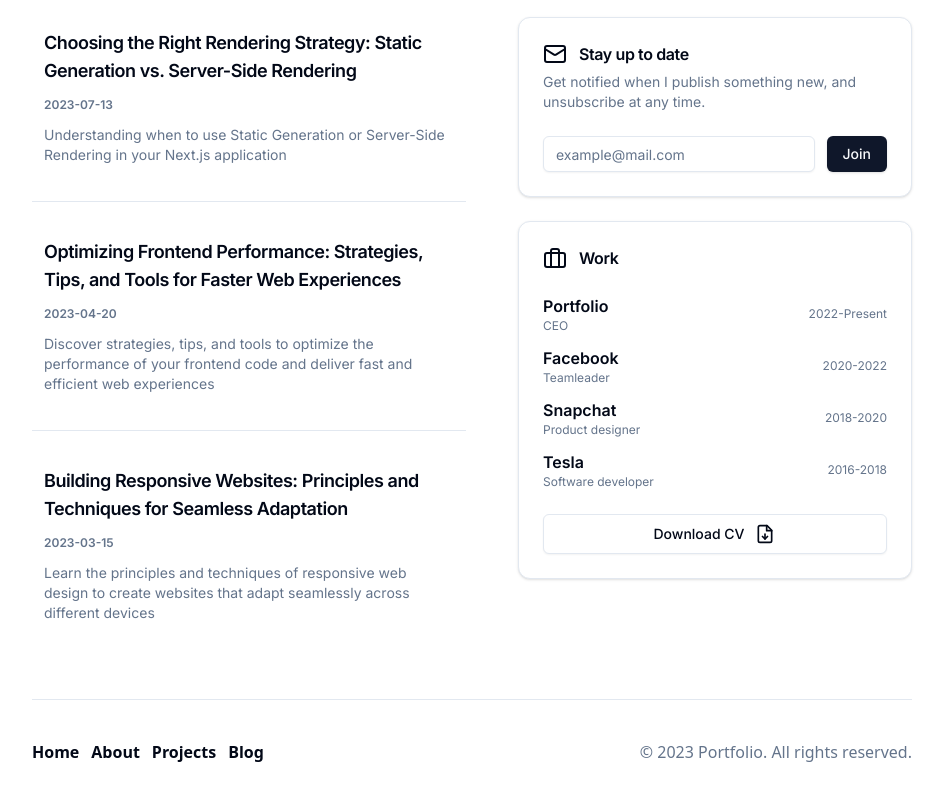
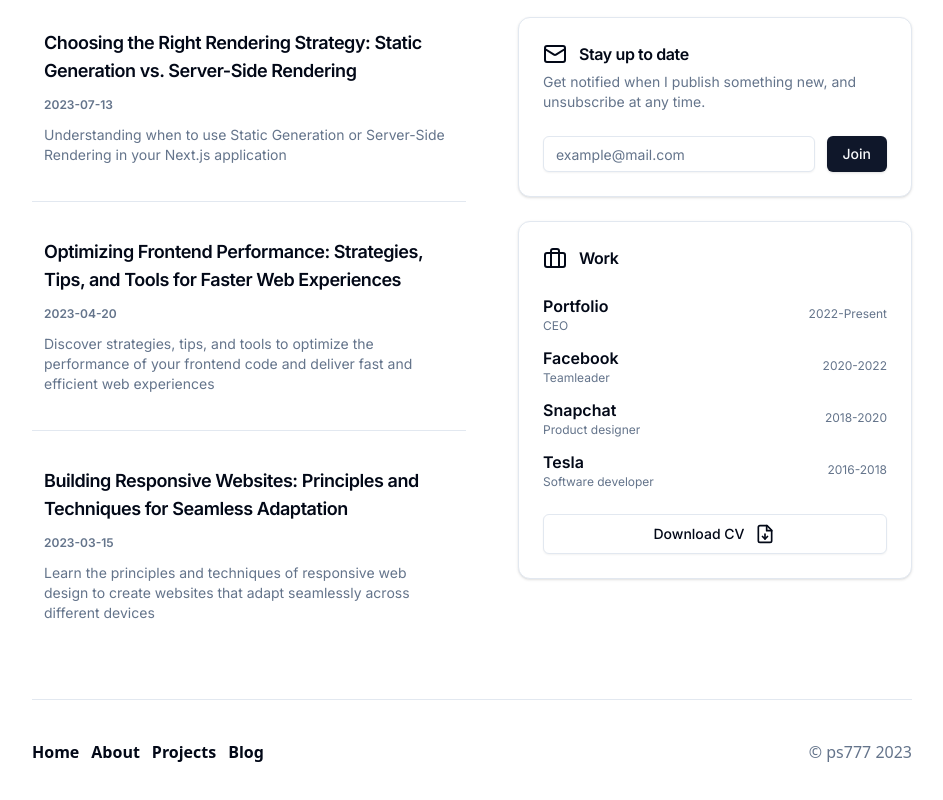
Before and after one commit to piotrszubert/nextjs-dev-portfolio, a Next.js app: page / in a window 1280 px wide. Shown: the part 478-1278 px from the top of the page, without its empty margins (168-1111 px from the left). Built offline with nearby package versions, Linux system fonts and the light colour scheme.

Commit message:
updated footer copyright

```diff
--- a/components/footer.tsx
+++ b/components/footer.tsx
@@ -10,8 +10,7 @@ export default function Footer() {
                 />
             </div>
             <div className="text-muted-foreground">
-                &copy; 2023 Portfolio.
-                All rights reserved.
+                &copy; ps777 2023
             </div>
         </div>
     </footer>
```
